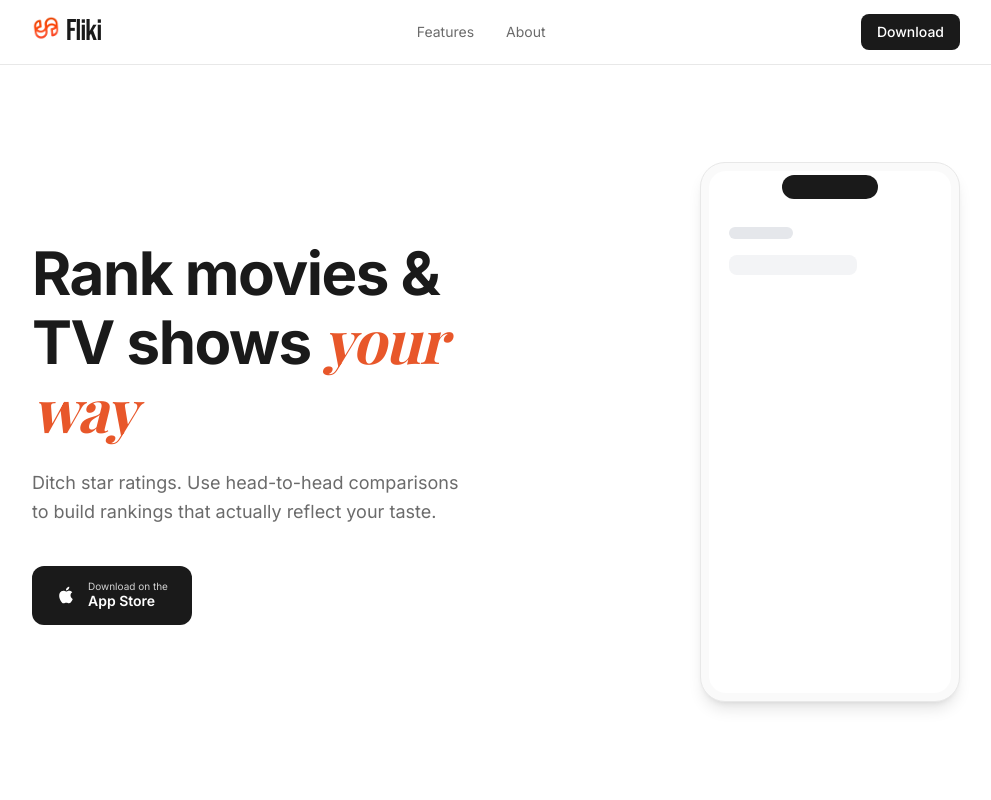
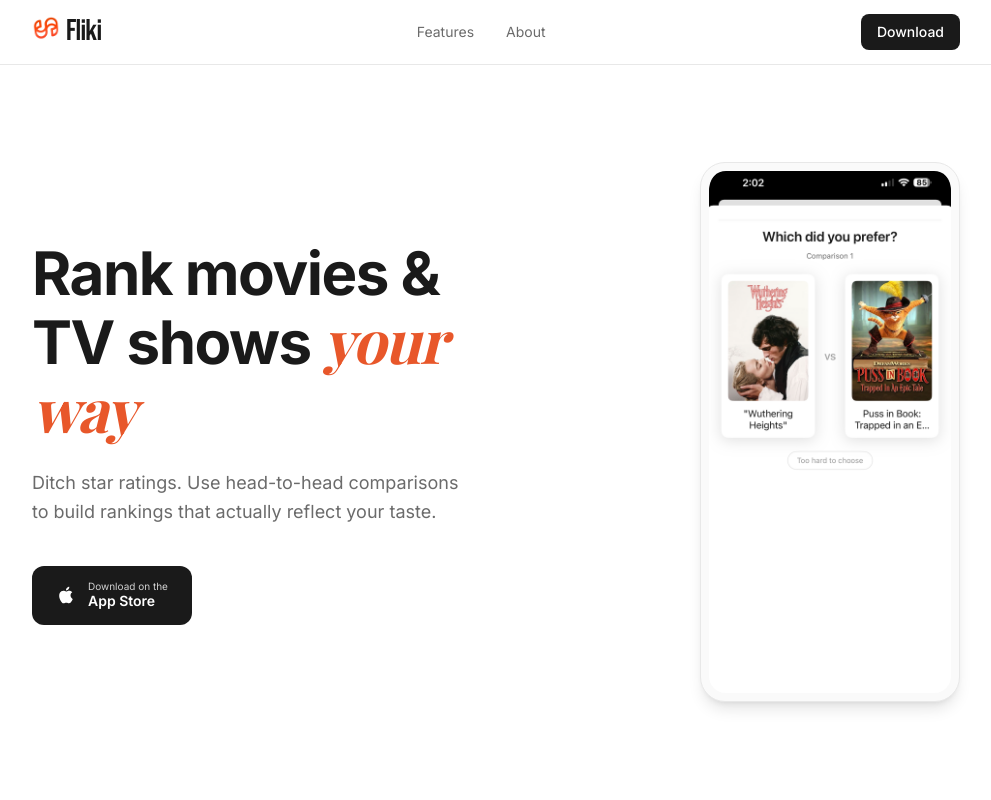
Before and after one commit to FlikiApp/FlikiApp-Web, a React (Vite) app: page / in a window 1280 px wide. Shown: the top 800 px of the page, without its empty margins (144-1135 px from the left). Built offline with nearby package versions, Linux system fonts and the light colour scheme; a web font is replaced by a local one.

Commit message:
Add compare screenshot to HomePage hero

```diff
--- a/src/pages/HomePage.tsx
+++ b/src/pages/HomePage.tsx
@@ -5,6 +5,7 @@
 import AppStoreButton from '../components/ui/AppStoreButton'
 import FeatureCard from '../components/ui/FeatureCard'
 import PhoneMockup from '../components/ui/PhoneMockup'
+import compareScreenshot from '../components/screenshots/compare.png'
 import { HOW_IT_WORKS_STEPS, FEATURES } from '../lib/constants'
 
 export default function HomePage() {
@@ -41,7 +42,7 @@
               transition={{ duration: 0.5, delay: 0.2 }}
               className="flex justify-center lg:justify-end"
             >
-              <PhoneMockup />
+              <PhoneMockup screenshot={compareScreenshot} />
             </motion.div>
           </div>
         </div>
```
